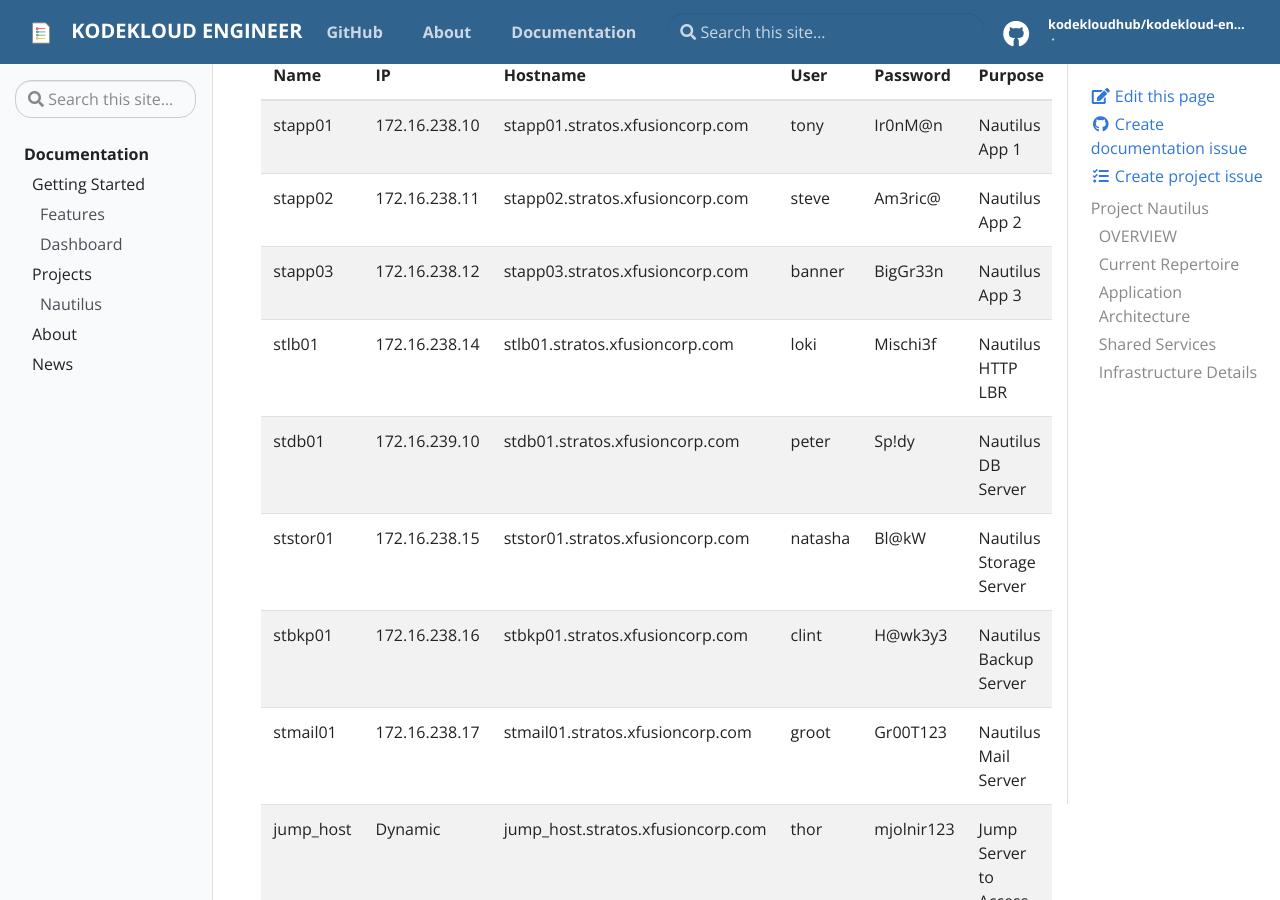
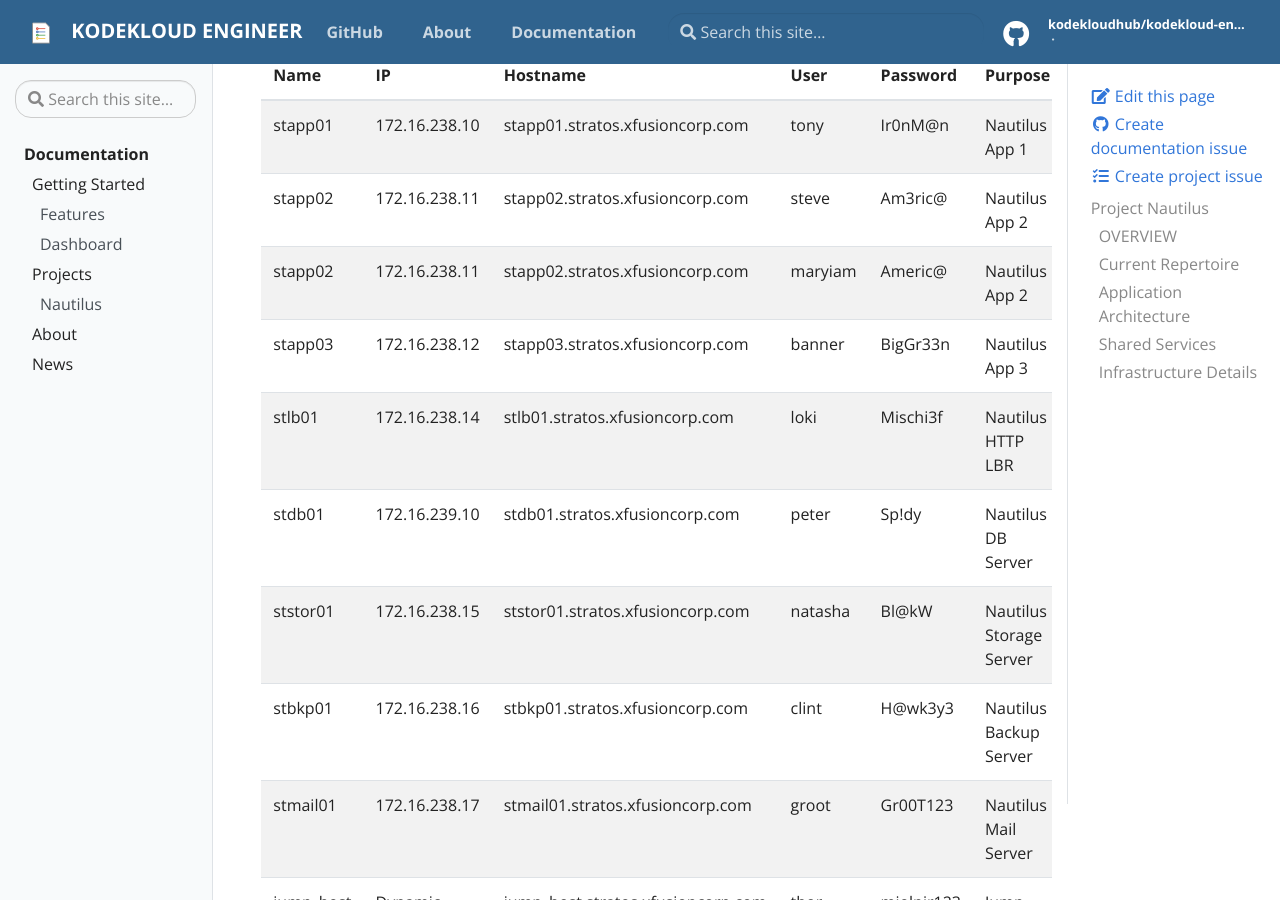
Before and after one commit to kodekloudhub/kodekloud-engineer, a Jekyll site: the page built from _docs/projects/nautilus.md, in a window 1280 px wide and 900 px high, scrolled down 1639 px. Built offline with Jekyll 4.4.1, drawn with Linux system fonts in a browser that asks for light colours.

Commit message:
Update nautilus.md

```diff
--- a/_docs/projects/nautilus.md
+++ b/_docs/projects/nautilus.md
@@ -45,6 +45,7 @@ The Nautilus is a three-tier application and is deployed in the Stratos Datacent
 |:---            |:---    |:---      |:--          |:---        |:---
 |stapp01         | 172.16.238.10 | stapp01.stratos.xfusioncorp.com |tony |Ir0nM@n|Nautilus App 1
 |stapp02         | 172.16.238.11 | stapp02.stratos.xfusioncorp.com |steve |Am3ric@|Nautilus App 2
+|stapp02         | 172.16.238.11 | stapp02.stratos.xfusioncorp.com |maryiam |Americ@|Nautilus App 2
 |stapp03         | 172.16.238.12 | stapp03.stratos.xfusioncorp.com | banner |BigGr33n|Nautilus App 3
 |stlb01          | 172.16.238.14 | stlb01.stratos.xfusioncorp.com  |loki |Mischi3f|Nautilus HTTP LBR
 |stdb01          | 172.16.239.10 | stdb01.stratos.xfusioncorp.com  |peter |Sp!dy|Nautilus DB Server
```
